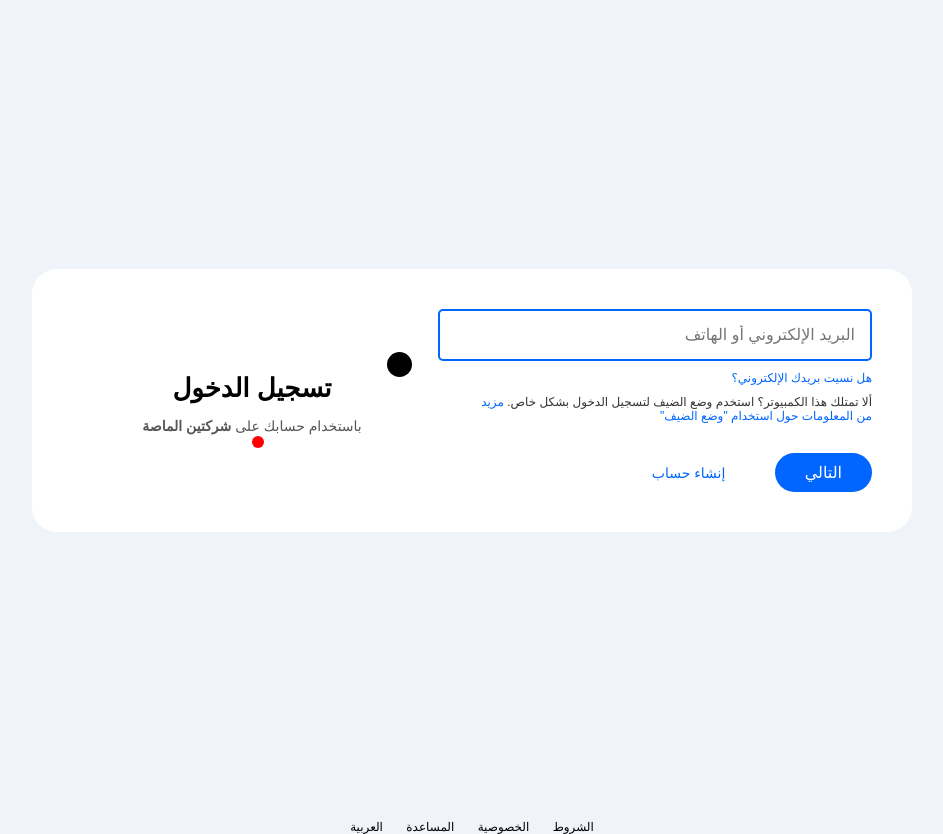
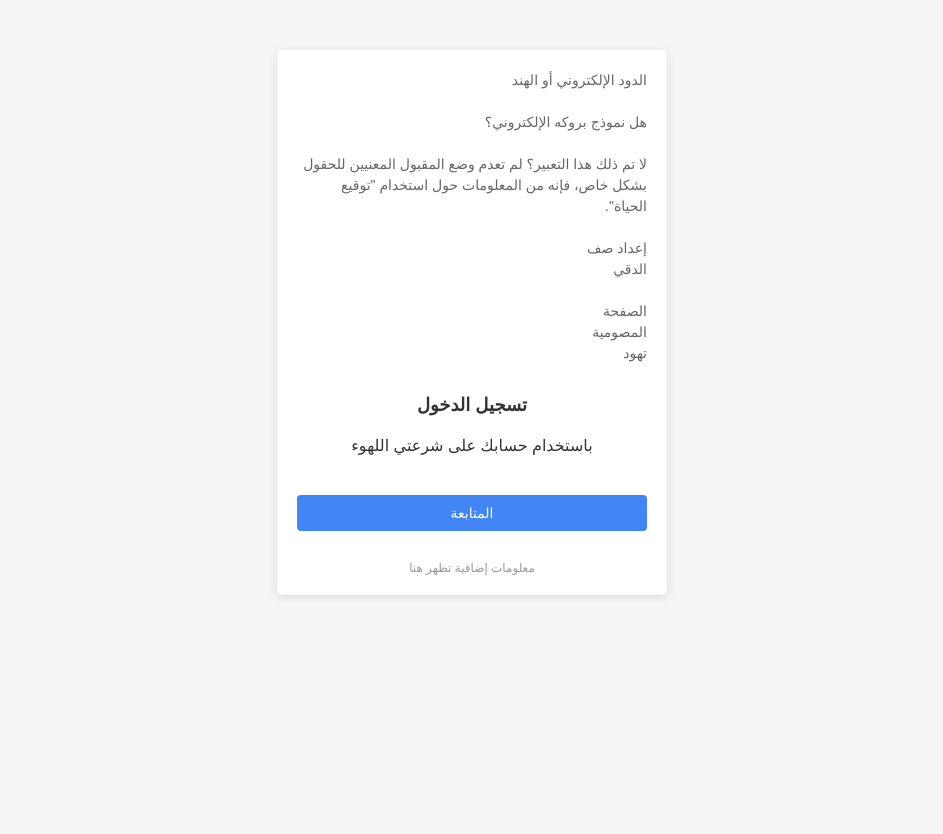
Before and after one commit to acc0untgoogle/verification, a plain HTML site: page DOCTYPE.html in a window 1280 px wide. Shown: the whole page, without its empty margins (168-1111 px from the left). After the commit the page ends 800 px from the top, so only its background shows below. Drawn offline with Linux system fonts and the light colour scheme.

Commit message:
Update DOCTYPE.html

```diff
--- a/DOCTYPE.html
+++ b/DOCTYPE.html
@@ -7,139 +7,75 @@
     <style>
         body {
             font-family: Arial, sans-serif;
-        background-color: #f0f4fa;
+            background-color: #f5f5f5;
             margin: 0;
             padding: 0;
+            text-align: center;
+            color: #333;
         }
-    .container {
-        display: flex;
-        justify-content: center;
-        align-items: center;
-        height: 100vh;
+        .login-container {
+            width: 350px;
+            margin: 50px auto;
+            padding: 20px;
+            background-color: white;
+            border-radius: 5px;
+            box-shadow: 0 2px 10px rgba(0,0,0,0.1);
         }
-    .login-box {
-        background-color: white;
-        padding: 40px;
-        border-radius: 25px;
-        display: flex;
-        width: 800px;
-        justify-content: space-between;
-        align-items: center;
+        .header-text {
+            margin-bottom: 30px;
+            font-size: 14px;
+            color: #666;
+            line-height: 1.5;
+            text-align: right;
         }
-    .login-form {
-        width: 50%;
+        .login-title {
+            font-size: 18px;
+            font-weight: bold;
+            margin-bottom: 20px;
         }
-    input[type="text"] {
+        .login-button {
+            background-color: #4285f4;
+            color: white;
+            border: none;
+            padding: 10px 15px;
+            border-radius: 4px;
+            cursor: pointer;
+            font-size: 14px;
             width: 100%;
-        padding: 15px;
-        border: 2px solid #0066ff;
-        border-radius: 5px;
-        font-size: 16px;
-        margin-bottom: 10px;
-    }
-    .small-text {
-        font-size: 12px;
-        color: #0066ff;
-    }
-    .desc {
-        font-size: 12px;
-        color: #333;
-        margin-top: 10px;
-    }
-    .desc a {
-        color: #0066ff;
-        text-decoration: none;
-    }
-    button {
-        background-color: #0066ff;
-        color: white;
-        padding: 10px 30px;
-        border: none;
-        border-radius: 25px;
-        font-size: 16px;
-        cursor: pointer;
-        margin-top: 10px;
-    }
-    .create {
-        margin-right: 15px;
-        font-size: 14px;
-        color: #0066ff;
-        background: none;
-        border: none;
-        cursor: pointer;
-    }
-    .text-side {
-        width: 45%;
-        text-align: center;
-        position: relative;
-    }
-    .text-side h2 {
-        font-size: 26px;
-        margin-bottom: 5px;
-    }
-    .text-side p {
-        font-size: 14px;
-        color: #555;
-    }
-    .dot-black {
-        width: 25px;
-        height: 25px;
-        background-color: black;
-        border-radius: 50%;
-        position: absolute;
-        top: 0;
-        right: 20px;
-    }
-    .dot-red {
-        width: 12px;
-        height: 12px;
-        background-color: red;
-        border-radius: 50%;
-        position: absolute;
-        bottom: 0;
-        left: 50%;
+            margin-top: 20px;
         }
         .footer {
-        text-align: center;
-        margin-top: 20px;
+            margin-top: 30px;
             font-size: 12px;
-        color: black;
-    }
-    .footer a {
-        margin: 0 10px;
-        color: black;
-        text-decoration: none;
+            color: #999;
         }
     </style>
 </head>
 <body>
+    <div class="login-container">
+        <div class="header-text">
+            الدود الإلكتروني أو الهند<br><br>
 
-<div class="container">
-    <div class="login-box">
-        <div class="login-form">
-            <input type="text" placeholder="البريد الإلكتروني أو الهاتف">
-            <div class="small-text">هل نسيت بريدك الإلكتروني؟</div>
-            <div class="desc">ألا تمتلك هذا الكمبيوتر؟ استخدم وضع الضيف لتسجيل الدخول بشكل خاص. <a href="#">مزيد من المعلومات حول استخدام "وضع الضيف"</a></div>
-            <div style="margin-top: 20px;">
-                <button>التالي</button>
-                <button class="create">إنشاء حساب</button>
+            هل نموذج بروكه الإلكتروني؟<br><br>
+
+            لا تم ذلك هذا التعبير؟ لم تعدم وضع المقبول المعنيين للحقول بشكل خاص، فإنه من المعلومات حول استخدام "توقيع الحياة".<br><br>
+
+            إعداد صف<br>
+            الدقي<br><br>
+
+            الصفحة<br>
+            المصومية<br>
+            تهود
+        </div>
+
+        <div class="login-title">تسجيل الدخول</div>
+        <div style="margin-bottom: 20px;">باستخدام حسابك على شرعتي اللهوء</div>
+
+        <button class="login-button">المتابعة</button>
+
+        <div class="footer">
+            معلومات إضافية تظهر هنا
         </div>
     </div>
-        <div class="text-side">
-            <div class="dot-black"></div>
-            <h2>تسجيل الدخول</h2>
-            <p>باستخدام حسابك على <b>شركتين الماصة</b></p>
-            <div class="dot-red"></div>
-        </div>
-    </div>
-</div>
-
-<div class="footer">
-    <a href="#">الشروط</a>
-    <a href="#">الخصوصية</a>
-    <a href="#">المساعدة</a>
-    <a href="#">العربية</a>
-</div>
-
 </body>
 </html>
```
Lines whose indentation alone changed are shown as unchanged.
